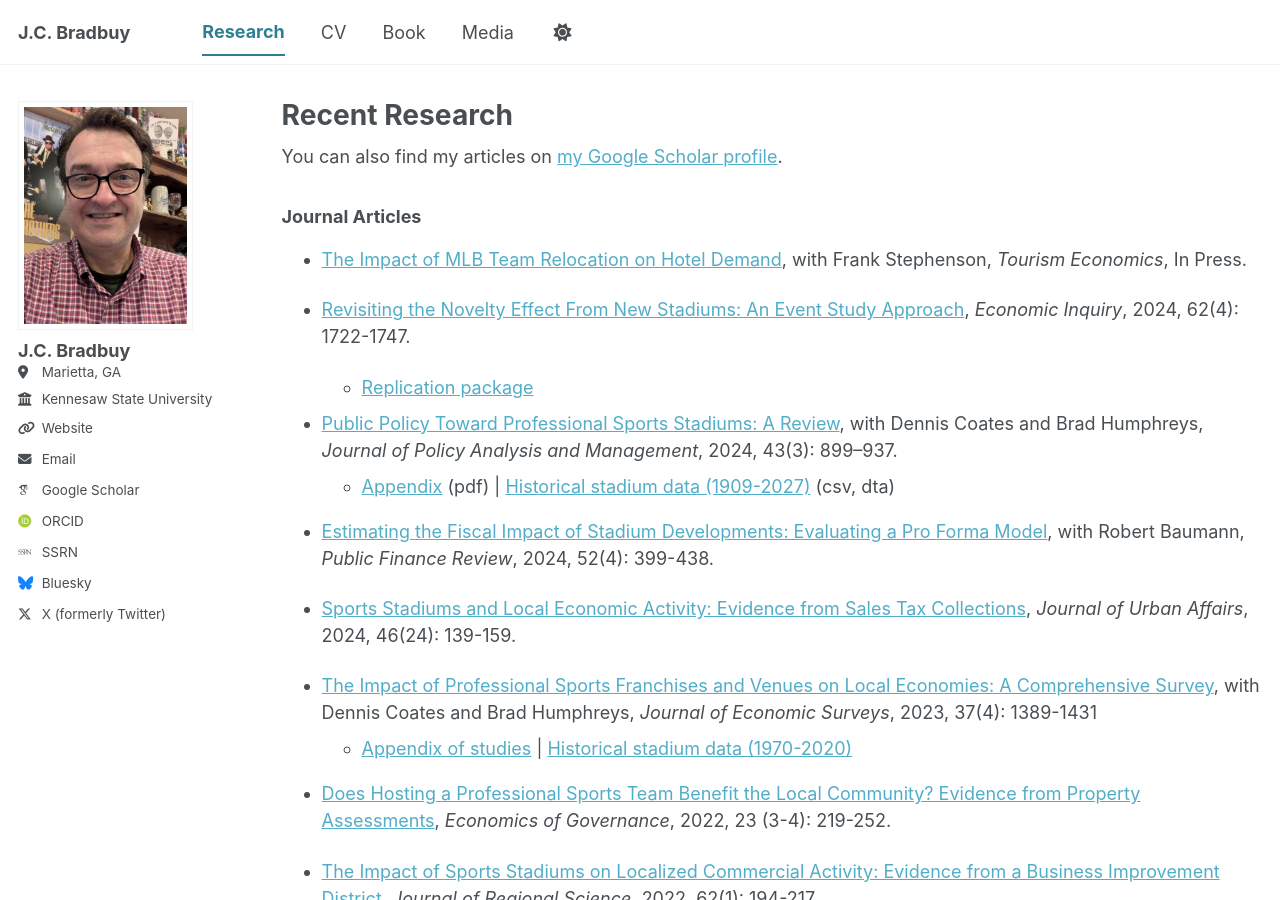
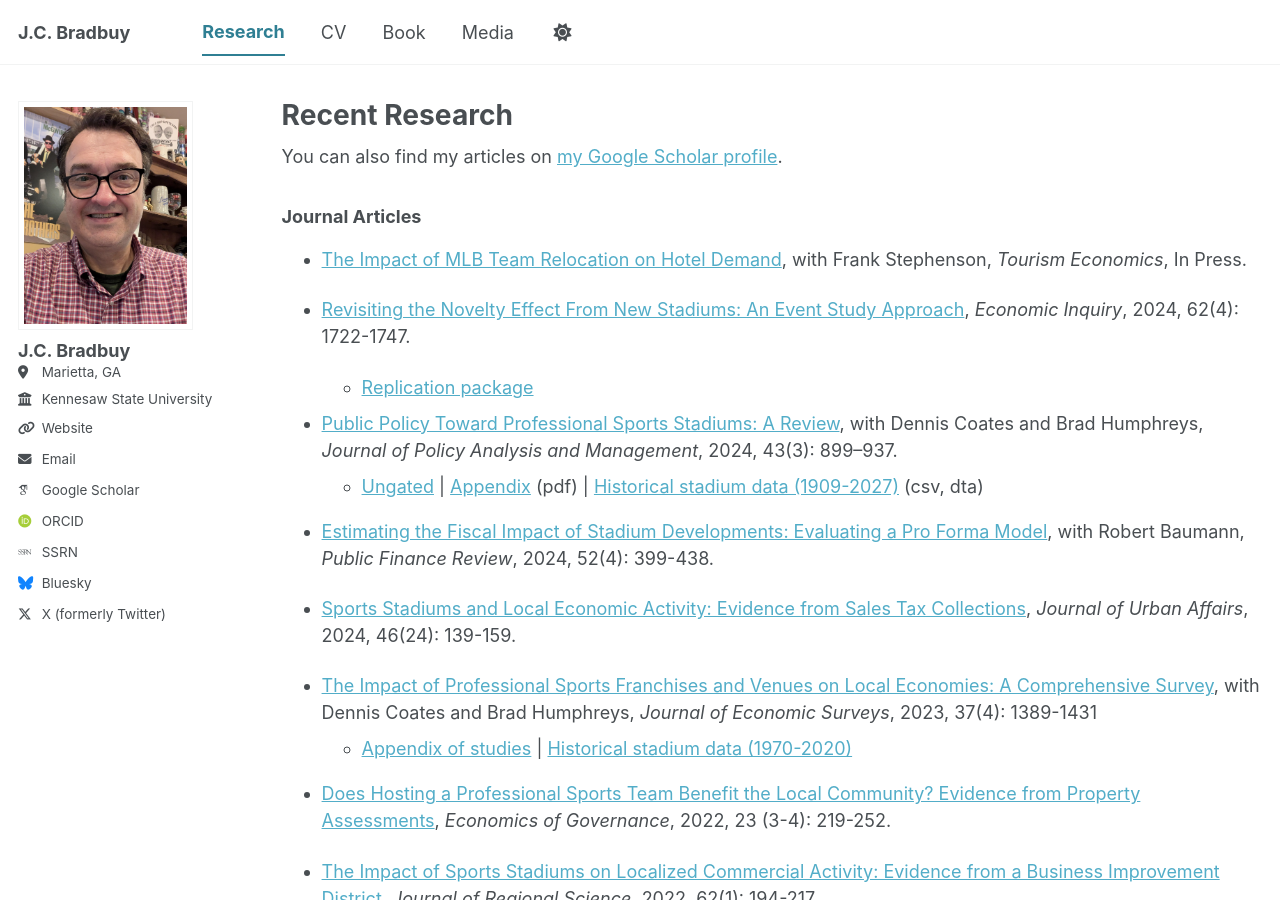
Before and after one commit to jcbradbury/jcbradbury.github.io, a Jekyll site: the page built from _pages/research.md, in a window 1280 px wide and 900 px high. Built offline with Jekyll 4.4.1, drawn with Linux system fonts in a browser that asks for light colours; some web fonts are replaced; a script bundle is joined from its source files by our own code; library files that are not in the unit come from our copies.

Commit message:
Update research.md

```diff
--- a/_pages/research.md
+++ b/_pages/research.md
@@ -23,7 +23,7 @@ author_profile: true
     - [Replication package](https://doi.org/10.3886/E200122V2)
 
 - [Public Policy Toward Professional Sports Stadiums: A Review](https://onlinelibrary.wiley.com/doi/full/10.1002/pam.22534), with Dennis Coates and Brad Humphreys, *Journal of Policy Analysis and Management*, 2024, 43(3): 899–937.
-    -  [Appendix](https://onlinelibrary.wiley.com/action/downloadSupplement?doi=10.1002%2Fpam.22534&file=pam22534-sup-0001-Appendix.pdf) (pdf) \|  [Historical stadium data (1909-2027)](https://doi.org/10.3886/E193067V1) (csv, dta)
+    -  [Ungated](https://onlinelibrary.wiley.com/share/author/ERYG47HSGDANU6MHVHHT?target=10.1002/pam.22534) \| [Appendix](https://onlinelibrary.wiley.com/action/downloadSupplement?doi=10.1002%2Fpam.22534&file=pam22534-sup-0001-Appendix.pdf) (pdf) \|  [Historical stadium data (1909-2027)](https://doi.org/10.3886/E193067V1) (csv, dta)
 
 - [Estimating the Fiscal Impact of Stadium Developments: Evaluating a Pro Forma Model](https://journals.sagepub.com/doi/10.1177/10911421231199517), with Robert Baumann, *Public Finance Review*, 2024, 52(4): 399-438.
 
```
